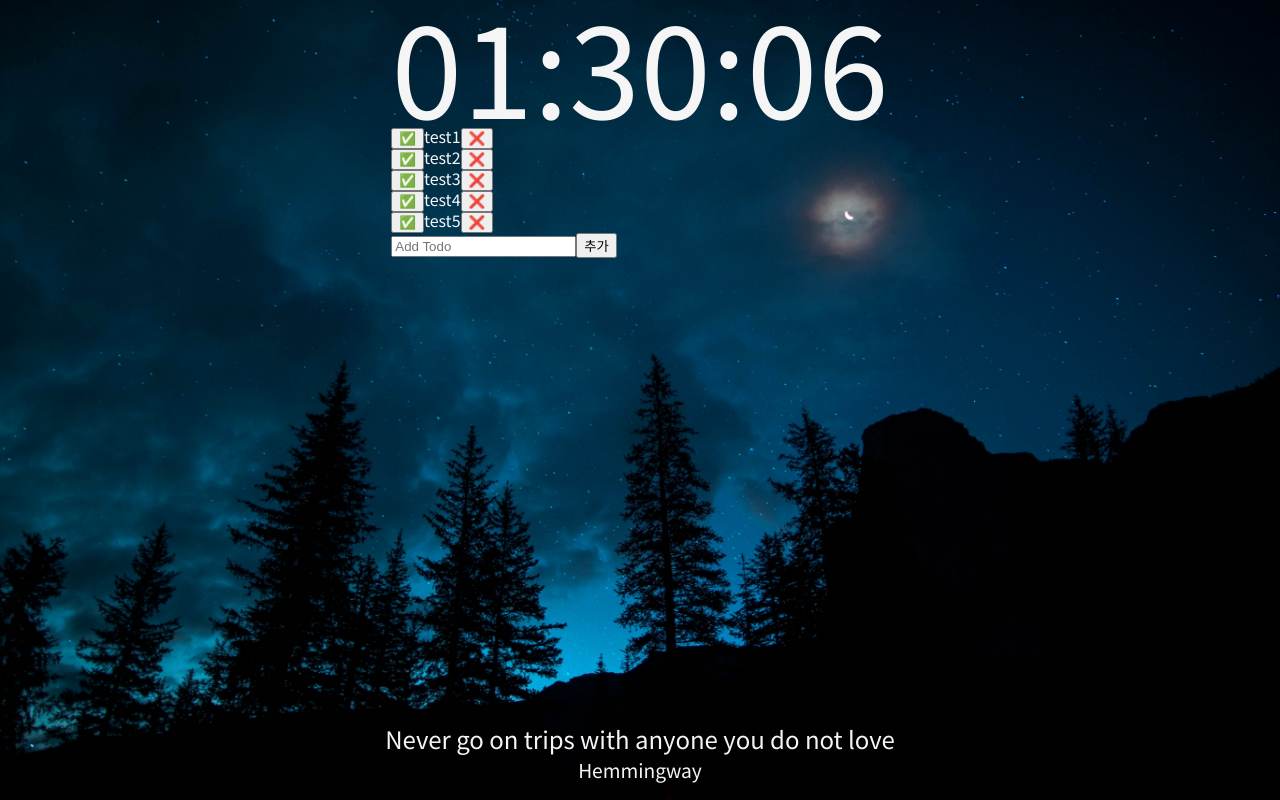
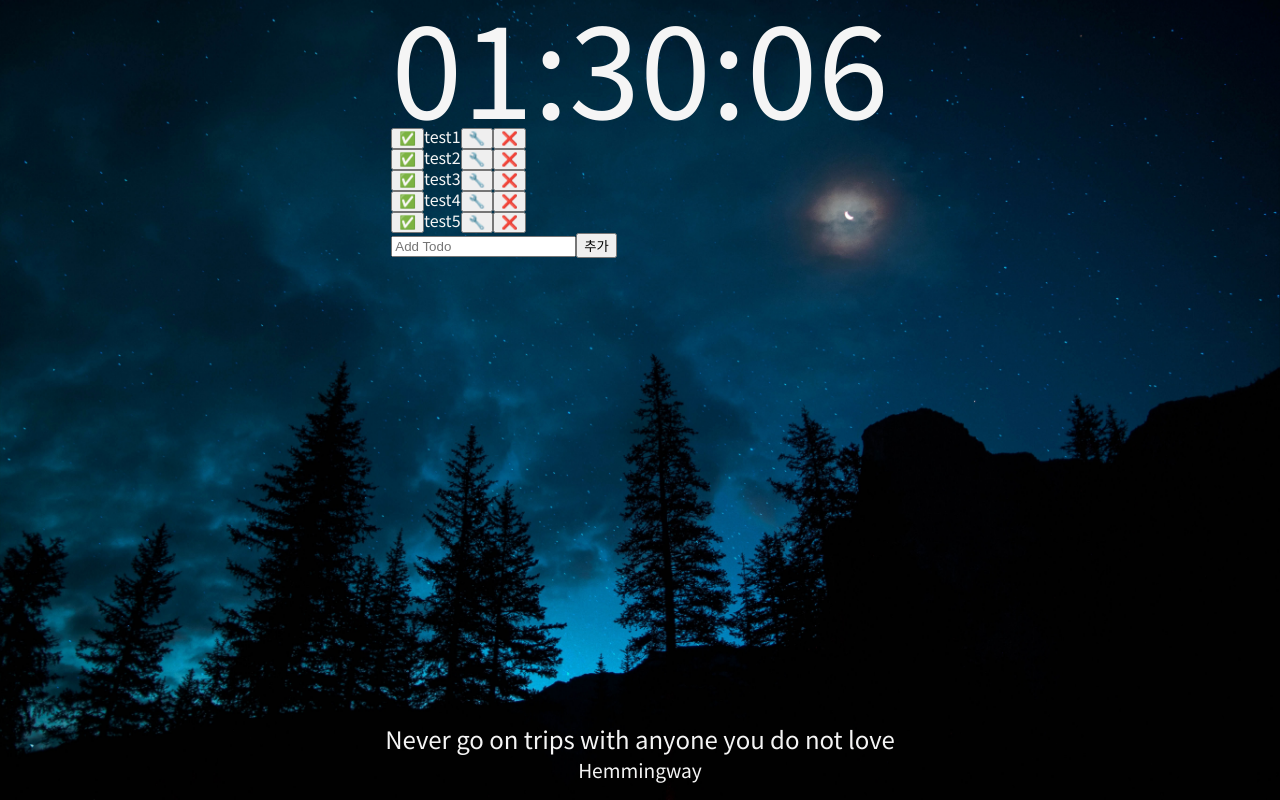
Before and after one commit to JaeHyunLee123/oz-react-todo, a React (Vite) app: page / in a window 1280 px wide. Built offline with nearby package versions, Linux system fonts and the light colour scheme.

Commit message:
feat: fix todo

```diff
--- a/src/components/Todo.jsx
+++ b/src/components/Todo.jsx
@@ -1,3 +1,4 @@
+import { useRef, useState } from "react";
 import "./Todo.css";
 
 /** @typedef {import("../type").Todo} Todo*/
@@ -12,6 +13,10 @@ import "./Todo.css";
  * @param {TodoProps} props
  */
 export default function Todo({ todo, setTodos }) {
+  const [isFixing, setIsFixing] = useState(false);
+
+  const inputRef = useRef(null);
+
   const onCompleteButtonClick = () => {
     /**@type {Todo} */
     const newTodo = {
@@ -29,11 +34,33 @@ export default function Todo({ todo, setTodos }) {
     setTodos((todos) => todos.filter((element) => todo.id !== element.id));
   };
 
+  const onFixButtonClick = () => {
+    if (isFixing) {
+      /**@type {Todo} */
+      const newTodo = {
+        id: todo.id,
+        isComplete: todo.isComplete,
+        todo: inputRef.current.value || todo.todo,
+      };
+      setTodos((todos) =>
+        todos.map((element) => (todo.id === element.id ? newTodo : element))
+      );
+    }
+
+    setIsFixing(!isFixing);
+  };
+
   return (
     <div className="todo-box">
       <button onClick={onCompleteButtonClick}>✅</button>
-      <span>{todo.todo}</span>
+      {isFixing ? (
+        <input defaultValue={todo.todo} ref={inputRef} />
+      ) : (
+        <span>{todo.todo}</span>
+      )}
+
       {todo.isComplete ? "end" : ""}
+      <button onClick={onFixButtonClick}>🔧</button>
       <button onClick={onDeleteButtonClick}>❌</button>
     </div>
   );
```
